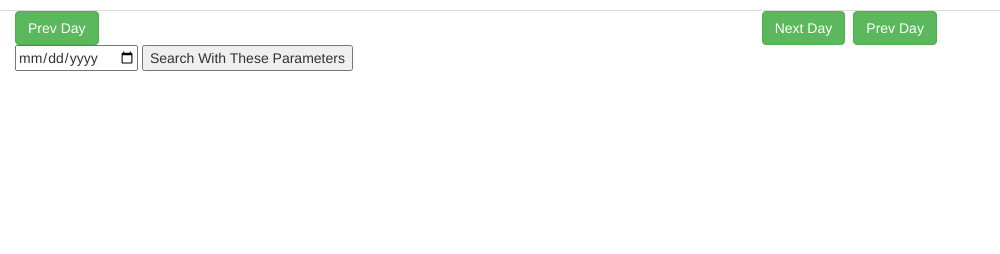
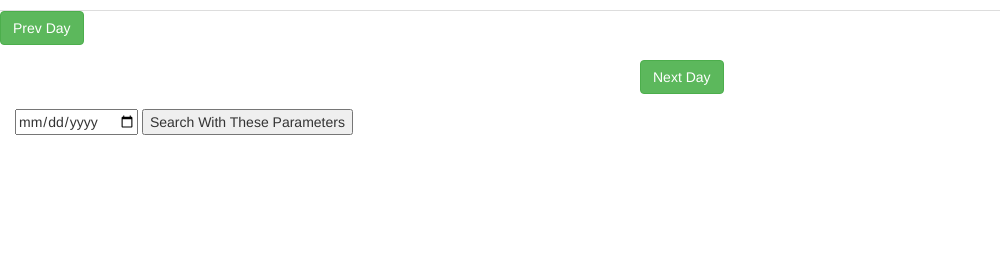
Before and after one commit to ShivonQ/Mars_Rover, a Flask app: template templates/photos.html in a window 1280 px wide. Shown: the part 98-352 px from the top of the page, without its empty margins (0-1000 px from the left). Run offline with Flask 2, Linux system fonts and the light colour scheme; the template is opened without the code that fills it, so the values that code supplies are empty; some libraries are stand-ins or nearby versions.

Commit message:
TODO: 'No Images' Page for when there are no images for a date. Better looking Photo Display Page.

```diff
--- a/app.py
+++ b/app.py
@@ -1,12 +1,10 @@
 from flask import Flask
 from flask import render_template
 from flask import request
-from database import DbHandler as DBH
 from nasa_mars_rover_client import NasaMarsClient as nmrc
 import parse_reqs as pr
 app = Flask(__name__)
 nmrc = nmrc()
-db = DBH(nmrc)
 
 
 @app.route('/')
@@ -37,7 +35,7 @@
         # print(three_cams_data)
 
     # photos = db.fetch_photos_for_date(data,'Curiosity')
-
+    # TODO: Pass Max and Min Dates as well, so that the image buttons cannot go past them.
     return render_template('photos.html', photos=three_cams_data,
                                           rover_name=data[0],
                                           date=data[1])
--- a/templates/photos.html
+++ b/templates/photos.html
@@ -17,10 +17,21 @@
             {% endfor %}
         {% endif %}
     </ul>
+    <form class="form-vertical" method="post" action="/photos">
 
-    <div id="prev_div" class="col-sm-1">
-        <p id="prev_day" class="btn btn-success">Prev Day</p>
+
+        <div class="form-group sm-col-1">
+            {#        rover will be supplied by the rover_hom_page when the button is clicked#}
+            <input type="text" value="{{ rover_name }}" hidden="hidden" name="rover_name">
+            {#        again provided by the call route#}
+            <input type="text" name="search_day" class="prev_day_form" value="{{ date }}" hidden="hidden">
+
+            <button class="btn btn-success" type="submit">Prev Day</button>
         </div>
+    </form>
+    {#    <div id="prev_div" class="col-sm-1">#}
+    {#        <p id="prev_day" class="btn btn-success">Prev Day</p>#}
+    {#    </div>#}
 
     <!-- Wrapper for slides -->
     <div id="allImages" class="col-sm-6 tab-content">
@@ -81,9 +92,20 @@
             {% endfor %}
         {% endif %}
         </div>
-        <div id="next_div" class="col-sm-1">
-            <p id="next_day" class="btn btn-success">Next Day</p>
+
+    <form class="form-vertical" method="post" action="/photos">
+        <div class="form-group sm-col-1">
+            {#        rover will be supplied by the rover_hom_page when the button is clicked#}
+            <input type="text" value="{{ rover_name }}" hidden="hidden" name="rover_name">
+            {#        again provided by the call route#}
+            <input type="text" name="search_day" class="next_day_form" value="{{ date }}" hidden="hidden">
+
+            <button class="btn btn-success next_day_btn" type="submit">Next Day</button>
         </div>
+    </form>
+        {#        <div id="next_div" class="col-sm-1">#}
+{#            <p id="next_day" class="btn btn-success">Next Day</p>#}
+{#        </div>#}
         <div style="align-content: center" class="col-sm-12">
             <form class="form-vertical" method="post" action="/photos">
                 <div class="form-group sm-col-4">
@@ -99,30 +121,21 @@
             <input type="date" value="{{ date }}" id="hidden_date" hidden="hidden">
         </div>
 
-     <form class="form-vertical" method="post" action="/photos">
-    <div class="form-group sm-col-4">
-{#        rover will be supplied by the rover_hom_page when the button is clicked#}
-       <input type="text" value="{{ rover_name }}" hidden="hidden" name="rover_name">
-{#        again provided by the call route#}
-        <input type="date" name="search_day" id="prev_day_form" hidden="hidden">
-
-        <button class="btn btn-success" type="submit" >Prev Day</button>
-    </div>
-
-</form>
-
 
         <script>
-            $(document).ready(function(){
+            $(document).ready(function () {
                 var this_date = moment($('#hidden_date').val());
-                var prev_day = this_date.subtract(1,'d').format('YYYY-MM-DD');
-                var next_day = this_date.add(1,'d').format('YYYY-MM-DD');
-                $('.prev_day_form').val(prev_day)
+                var prev_day = this_date.subtract(1, 'd').format('YYYY-MM-DD');
+                console.log('prev day: ' + prev_day);
+                var next_day = this_date.add(2, 'd').format('YYYY-MM-DD');
+                console.log('next day; ' + next_day);
+                $('.prev_day_form').val(prev_day);
+                $('.next_day_form').val(next_day);
             });
 
             $('#prev_day').click(function () {
                 var this_date = moment($('#hidden_date').val());
-                var prev_day = this_date.subtract(1,'d').format('YYYY-MM-DD');
+                var prev_day = this_date.subtract(1, 'd').format('YYYY-MM-DD');
                 var request = {rover_name: $("#rover_name").val(), date: prev_day};
                 $.post("/photos", {
                     request
```
Lines whose indentation alone changed are shown as unchanged.
